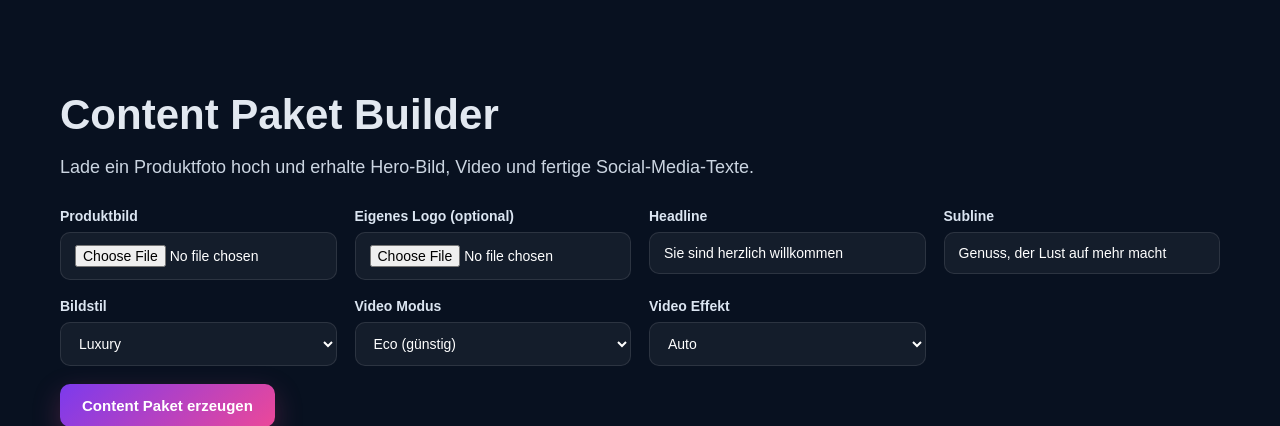
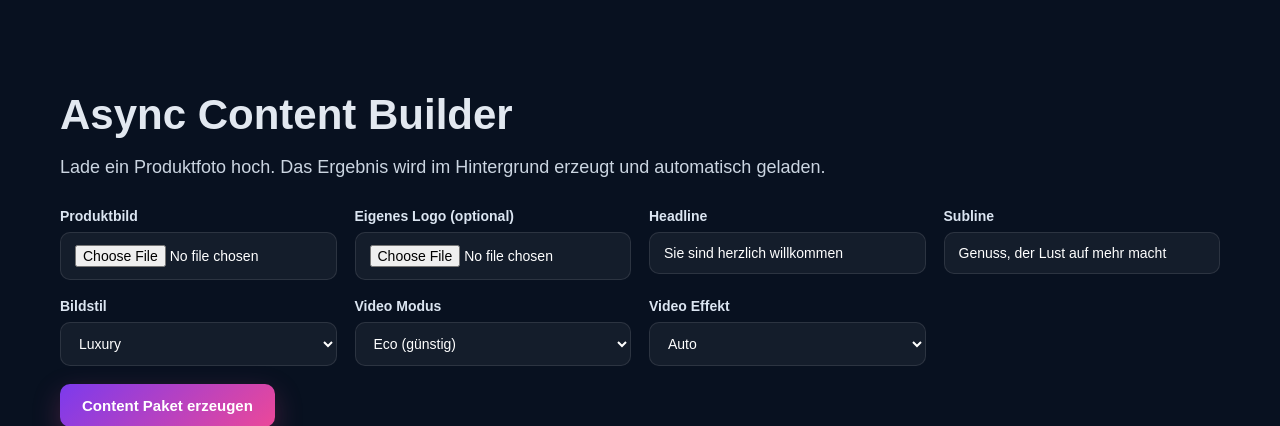
Before and after one commit to ben23ny/gastro-bot-prototype1, a FastAPI app: page /upload in a window 1280 px wide. Shown: the part 69-495 px from the top of the page. Run offline with FastAPI, Linux system fonts and the light colour scheme.

Commit message:
Update upload page for async content processing

```diff
--- a/templates/upload.html
+++ b/templates/upload.html
@@ -1,11 +1,11 @@
 {% extends "base.html" %}
 
-{% block title %}Caption Builder{% endblock %}
+{% block title %}Async Content Builder{% endblock %}
 
 {% block content %}
 <section class="hero">
-    <h1>Content Paket Builder</h1>
-    <p>Lade ein Produktfoto hoch und erhalte Hero-Bild, Video und fertige Social-Media-Texte.</p>
+    <h1>Async Content Builder</h1>
+    <p>Lade ein Produktfoto hoch. Das Ergebnis wird im Hintergrund erzeugt und automatisch geladen.</p>
 
     <form action="/upload" method="post" enctype="multipart/form-data" class="upload-form">
         <div class="form-grid">
@@ -70,76 +70,70 @@
     </div>
     {% endif %}
 
-    {% if result %}
+    {% if job_id %}
+    <div class="card" id="jobCard" data-job-id="{{ job_id }}">
+        <h2>Verarbeitung läuft</h2>
+        <p><strong>Job-ID:</strong> {{ job_id }}</p>
+        <p id="jobStatus">Status: queued</p>
+        <p id="jobStep">Schritt: Waiting to start</p>
+    </div>
+
+    <div id="resultArea" style="display:none;">
         <div class="card result-card">
             <h2>Hero Bild-Ergebnis</h2>
-        <p>{{ result.detail }}</p>
-
             <div class="stats-grid">
                 <div class="stat-box">
                     <strong>Original:</strong><br>
-                {{ result.original_width }} × {{ result.original_height }} px
+                    <span id="origDim"></span>
                 </div>
                 <div class="stat-box">
                     <strong>Hero:</strong><br>
-                {{ result.enhanced_width }} × {{ result.enhanced_height }} px
+                    <span id="heroDim"></span>
                 </div>
             </div>
 
             <div class="image-grid">
                 <div class="image-box">
                     <h3>Original</h3>
-                <img src="{{ result.original_image }}" alt="Originalbild">
+                    <img id="origImg" src="" alt="Originalbild">
                 </div>
                 <div class="image-box">
                     <h3>Hero Motiv</h3>
-                <img src="{{ result.enhanced_image }}" alt="Hero Motiv">
+                    <img id="heroImg" src="" alt="Hero Motiv">
                 </div>
             </div>
         </div>
-    {% endif %}
 
-    {% if video_result %}
         <div class="card video-card">
             <h2>Video-Ergebnis</h2>
-        <p>{{ video_result.detail }}</p>
+            <p id="videoMeta"></p>
 
             <div class="video-preview">
-            <video controls autoplay muted loop playsinline>
-                <source src="{{ video_result.video }}" type="video/mp4">
-                Dein Browser unterstützt das Video-Tag nicht.
+                <video id="videoPlayer" controls autoplay muted loop playsinline>
+                    <source id="videoSource" src="" type="video/mp4">
                 </video>
             </div>
+        </div>
 
-        <div class="video-links">
-            <a href="{{ video_result.video }}" target="_blank" class="open-link">Video in neuem Tab öffnen</a>
-        </div>
-    </div>
-    {% endif %}
-
-    {% if caption_result %}
         <div class="card caption-card">
             <h2>Caption Paket</h2>
-
             <div class="caption-grid">
                 <div class="caption-box">
                     <h3>Instagram Caption</h3>
-                <textarea readonly>{{ caption_result.instagram_caption }}</textarea>
+                    <textarea id="capInstagram" readonly></textarea>
                 </div>
-
                 <div class="caption-box">
                     <h3>Hashtags</h3>
-                <textarea readonly>{{ caption_result.hashtags }}</textarea>
+                    <textarea id="capHashtags" readonly></textarea>
                 </div>
-
                 <div class="caption-box">
                     <h3>Story Text</h3>
-                <textarea readonly>{{ caption_result.story_text }}</textarea>
+                    <textarea id="capStory" readonly></textarea>
                 </div>
-
                 <div class="caption-box">
                     <h3>Promo Text</h3>
-                <textarea readonly>{{ caption_result.promo_text }}</textarea>
+                    <textarea id="capPromo" readonly></textarea>
+                </div>
             </div>
         </div>
     </div>
```
Lines whose indentation alone changed are shown as unchanged.
